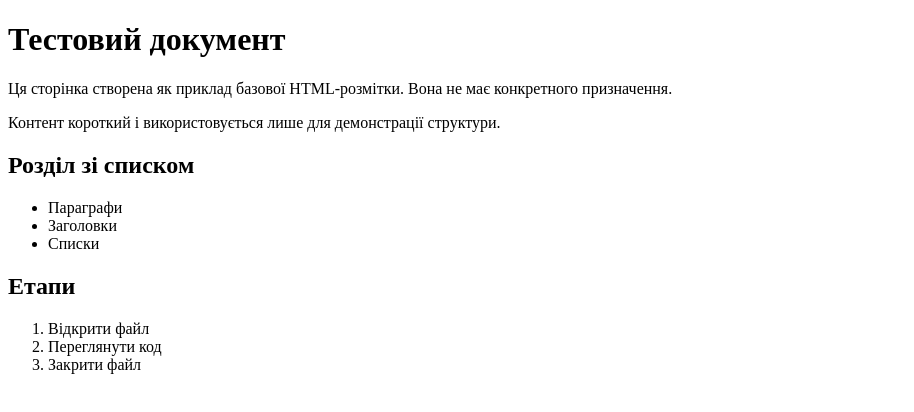
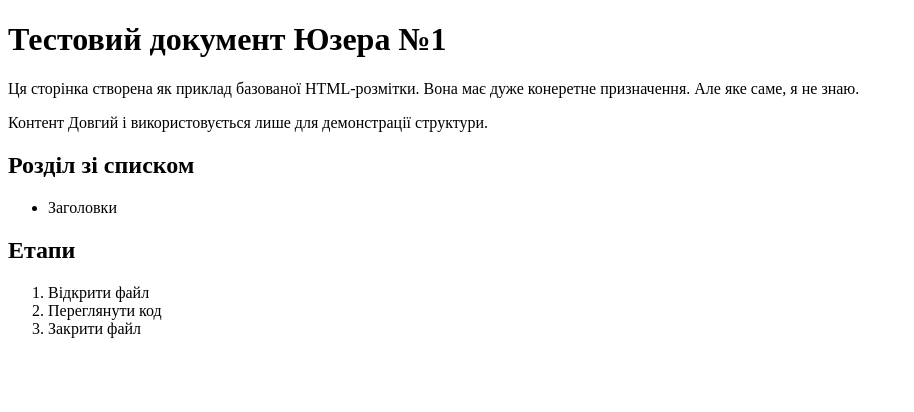
Before and after one commit to ipzm251pps/PanchukLab3Repository, a plain HTML site: page index.html in a window 1280 px wide. Shown: the whole page, without its empty margins (0-914 px from the left). Drawn offline with Linux system fonts and the light colour scheme.

Commit message:
User 1 змінив index.html

```diff
--- a/index.html
+++ b/index.html
@@ -6,22 +6,21 @@
 </head>
 <body>
 
-    <h1>Тестовий документ</h1>
+    <h1>Тестовий документ Юзера №1</h1>
 
     <p>
-        Ця сторінка створена як приклад базової HTML-розмітки.
-        Вона не має конкретного призначення.
+        Ця сторінка створена як приклад базованої HTML-розмітки.
+        Вона має дуже конеретне призначення.
+	Але яке саме, я не знаю.
     </p>
 
     <p>
-        Контент короткий і використовується лише для демонстрації структури.
+        Контент Довгий і використовується лише для демонстрації структури.
     </p>
 
     <h2>Розділ зі списком</h2>
     <ul>
-        <li>Параграфи</li>
         <li>Заголовки</li>
-        <li>Списки</li>
     </ul>
 
     <h2>Етапи</h2>
```
